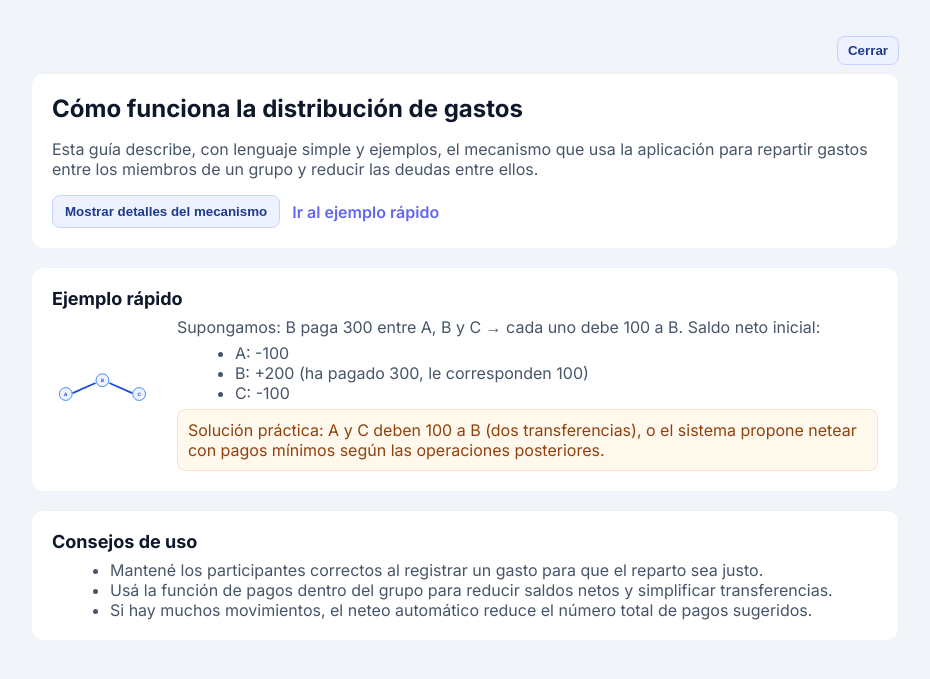
After one commit to bautinca/prototipo-gestion-G11, a Django app: page /tutorial/ in a window 1280 px wide. The commit adds this page. Shown: the top 679 px of the page, without its empty margins (175-1105 px from the left). Run offline with Django 5.2, Linux system fonts and the light colour scheme.

Commit message:
conversion autoamtica + info y tutorial gastos

```diff
--- a/groupExpenses/prototype/templates/prototype/login.html
+++ b/groupExpenses/prototype/templates/prototype/login.html
@@ -4,6 +4,7 @@
   .auth-wrap { max-width: 400px; margin: 80px auto; padding: 0 16px; }
   .auth-card { background: white; border-radius: 12px; box-shadow: 0 1px 3px rgba(0,0,0,0.08); padding: 32px; }
   .auth-title { font-size: 22px; font-weight: 700; color: #0f172a; margin: 0 0 24px; text-align: center; }
+  .btn-info { background:#eef2ff;border:1px solid #c7d2fe;color:#1e3a8a;padding:6px 10px;border-radius:8px;cursor:pointer;font-weight:600; }
   .auth-field { margin-bottom: 16px; }
   .auth-field label { display: block; font-size: 13px; font-weight: 600; color: #475569; margin-bottom: 6px; }
   .auth-field input { width: 100%; padding: 10px 12px; border: 1px solid #e2e8f0; border-radius: 8px; font-size: 14px; font-family: inherit; outline: none; box-sizing: border-box; }
@@ -14,7 +15,10 @@
 </style>
 <div class="auth-wrap">
   <div class="auth-card">
-    <p class="auth-title">💸 Iniciar sesión</p>
+    <div style="display:flex;justify-content:space-between;align-items:center;margin-bottom:8px;">
+      <p class="auth-title" style="margin:0;">💸 Iniciar sesión</p>
+      <button type="button" class="btn-info">Info</button>
+    </div>
     <form method="POST">
       {% csrf_token %}
       <div class="auth-field">
--- /dev/null
+++ b/groupExpenses/prototype/templates/prototype/tutorial.html
@@ -0,0 +1,102 @@
+{% extends "main.html" %}
+{% block content %}
+<style>
+	.tutorial-wrap { max-width:900px;margin:36px auto;padding:0 16px; }
+	.card { background:white;border-radius:12px;padding:20px;border:1px solid #edf2f7;margin-bottom:18px; }
+	h1 { margin:0 0 8px;font-size:24px;color:#0f172a }
+	p { color:#475569 }
+	.steps { display:grid;grid-template-columns:1fr;gap:12px;margin-top:12px }
+	.step { padding:12px;border-radius:8px;background:#f8fafc;border:1px solid #e6eef8 }
+	.step h3 { margin:0 0 6px;font-size:16px }
+	.small-svg { width:160px;height:90px;display:inline-block;vertical-align:middle;margin-right:12px }
+	.toggle-btn { background:#eef2ff;border:1px solid #c7d2fe;color:#1e3a8a;padding:8px 12px;border-radius:8px;cursor:pointer;font-weight:600 }
+	.example { background:#fff8ed;border:1px solid #fde1c7;padding:10px;border-radius:8px;color:#92400e }
+</style>
+
+<div class="tutorial-wrap">
+	<div style="display:flex;justify-content:flex-end;margin-bottom:8px;">
+		<button class="btn-info" data-action="goto" data-href="/" style="background:#eef2ff;border:1px solid #c7d2fe;color:#1e3a8a;padding:6px 10px;border-radius:8px;cursor:pointer;font-weight:600;">Cerrar</button>
+	</div>
+	<div class="card">
+		<h1>Cómo funciona la distribución de gastos</h1>
+		<p>Esta guía describe, con lenguaje simple y ejemplos, el mecanismo que usa la aplicación para repartir gastos entre los miembros de un grupo y reducir las deudas entre ellos.</p>
+		<div style="margin-top:12px;display:flex;gap:12px;align-items:center;">
+			<button id="show-details" class="toggle-btn">Mostrar detalles del mecanismo</button>
+			<a href="#" onclick="document.getElementById('calculator').scrollIntoView();return false;" style="color:#6366f1;font-weight:600">Ir al ejemplo rápido</a>
+		</div>
+		<div id="details" style="display:none;margin-top:12px">
+			<div class="steps">
+				<div class="step">
+					<h3>1) Registrar gastos</h3>
+					<p>Cuando alguien paga algo para el grupo, registramos quién pagó, cuánto y qué miembros participan en ese gasto.</p>
+				</div>
+				<div class="step">
+					<h3>2) Dividir el monto</h3>
+					<p>El total se divide entre los participantes del gasto (por ejemplo, un almuerzo entre 3 → cada uno paga 1/3). El autor del gasto suele haber pagado toda la suma, así que los otros pasan a deberle su parte.</p>
+				</div>
+				<div class="step">
+					<h3>3) Calcular saldos netos</h3>
+					<p>Sumamos por persona lo que los demás le deben y restamos lo que ella debe: obtenemos un saldo neto. Saldo positivo = eres acreedor; saldo negativo = eres deudor.</p>
+				</div>
+				<div class="step">
+					<h3>4) Netear las deudas (cancelación mínima)</h3>
+					<p>Para evitar múltiples transferencias, emparejamos a quienes más deben con quienes más deben recibir. Se calculan pagos directos hasta que los saldos quedan en cero o cercanos a cero.</p>
+				</div>
+				<div class="step">
+					<h3>5) Registrar pagos</h3>
+					<p>Cuando un miembro realiza un pago (por ejemplo, A paga a B), actualizamos los saldos y las deudas netas se recalculan.</p>
+				</div>
+			</div>
+		</div>
+	</div>
+
+	<div class="card" id="calculator">
+		<h2 style="font-size:18px;margin:0 0 8px">Ejemplo rápido</h2>
+		<div style="display:flex;gap:12px;align-items:center;">
+			<svg class="small-svg" viewBox="0 0 220 120" xmlns="http://www.w3.org/2000/svg">
+				<circle cx="30" cy="60" r="14" fill="#eef2ff" stroke="#3b82f6" stroke-width="2" />
+				<text x="30" y="64" font-size="10" text-anchor="middle" fill="#1d4ed8" font-weight="700">A</text>
+				<circle cx="110" cy="30" r="14" fill="#eef2ff" stroke="#3b82f6" stroke-width="2" />
+				<text x="110" y="34" font-size="10" text-anchor="middle" fill="#1d4ed8" font-weight="700">B</text>
+				<circle cx="190" cy="60" r="14" fill="#eef2ff" stroke="#3b82f6" stroke-width="2" />
+				<text x="190" y="64" font-size="10" text-anchor="middle" fill="#1d4ed8" font-weight="700">C</text>
+				<line x1="45" y1="58" x2="95" y2="36" stroke="#1d4ed8" stroke-width="4" marker-end="url(#m)" />
+				<line x1="125" y1="36" x2="175" y2="58" stroke="#1d4ed8" stroke-width="4" marker-end="url(#m)" />
+			</svg>
+			<div>
+				<p style="margin:0 0 6px">Supongamos: B paga 300 entre A, B y C → cada uno debe 100 a B. Saldo neto inicial:</p>
+				<ul style="margin:0 0 6px 18px;color:#475569">
+					<li>A: -100</li>
+					<li>B: +200 (ha pagado 300, le corresponden 100)</li>
+					<li>C: -100</li>
+				</ul>
+				<div class="example">Solución práctica: A y C deben 100 a B (dos transferencias), o el sistema propone netear con pagos mínimos según las operaciones posteriores.</div>
+			</div>
+		</div>
+	</div>
+
+	<div class="card">
+		<h2 style="font-size:18px;margin:0 0 8px">Consejos de uso</h2>
+		<ul style="margin:0 0 0 18px;color:#475569">
+			<li>Mantené los participantes correctos al registrar un gasto para que el reparto sea justo.</li>
+			<li>Usá la función de pagos dentro del grupo para reducir saldos netos y simplificar transferencias.</li>
+			<li>Si hay muchos movimientos, el neteo automático reduce el número total de pagos sugeridos.</li>
+		</ul>
+	</div>
+</div>
+
+<script>
+	document.getElementById('show-details')?.addEventListener('click', function(){
+		const d = document.getElementById('details');
+		if(!d) return;
+		if(d.style.display === 'none'){
+			d.style.display = 'block';
+			this.textContent = 'Ocultar detalles del mecanismo';
+		} else {
+			d.style.display = 'none';
+			this.textContent = 'Mostrar detalles del mecanismo';
+		}
+	});
+</script>
+
+{% endblock %}
--- a/groupExpenses/prototype/urls.py
+++ b/groupExpenses/prototype/urls.py
@@ -12,4 +12,5 @@ urlpatterns = [
     path('register/', views.register_view, name='register'),
     path('login/', views.login_view, name='login'),
     path('logout/', views.logout_view, name='logout'),
+    path('tutorial/', views.tutorial, name='tutorial'),
 ]
--- a/groupExpenses/prototype/views.py
+++ b/groupExpenses/prototype/views.py
@@ -8,7 +8,7 @@ from django.utils import timezone
 from decimal import Decimal, InvalidOperation
 from .models import Group, Expense, CURRENCY_CHOICES, GroupInvitation
 from .forms import GroupForm
-from .utils import calculate_debts
+from .utils import calculate_debts, get_conversion_rate
 
 MAX_AMOUNT = Decimal('999999999.99')
 
@@ -289,24 +289,27 @@ def updateGroup(request, pk):
     if request.method == 'POST':
         if form.is_valid():
             new_currency = form.cleaned_data['currency']
+            conversion_message = None
             if new_currency != old_currency:
-                exchange_rate_str = request.POST.get('exchange_rate', '').strip()
-                if exchange_rate_str:
-                    rate = Decimal(exchange_rate_str)
-                    direction = request.POST.get('exchange_direction', 'multiply')
-                    for expense in group.expense_set.all():
-                        if direction == 'divide':
-                            new_amount = expense.amount / rate
-                        else:
-                            new_amount = expense.amount * rate
-
-                        if new_amount > MAX_AMOUNT:
-                            messages.error(request, 'La conversión de moneda resultaría en montos demasiado altos. Operación cancelada.')
-                            return redirect('update-group', pk=pk)
-
-                        expense.amount = new_amount
-                        expense.save()
+                rate = get_conversion_rate(old_currency, new_currency)
+                if rate is None:
+                    messages.error(request, 'No hay una tasa de conversión disponible para estas monedas.')
+                    return redirect('update-group', pk=pk)
+                for expense in group.expense_set.all():
+                    new_amount = (expense.amount * rate).quantize(Decimal('0.01'))
+                    if new_amount > MAX_AMOUNT:
+                        messages.error(request, 'La conversión de moneda resultaría en montos demasiado altos. Operación cancelada.')
+                        return redirect('update-group', pk=pk)
+                    expense.amount = new_amount
+                    expense.original_amount = new_amount
+                    expense.original_currency = new_currency
+                    expense.save()
+                conversion_message = f'Conversión a {new_currency} aplicada con tasa {rate}.'
             form.save()
+            if conversion_message:
+                messages.success(request, conversion_message)
+            else:
+                messages.success(request, 'Grupo actualizado correctamente.')
             return redirect('group', pk=pk)
 
     return render(request, './prototype/group_form.html', {'form': form, 'group': group})
@@ -342,3 +345,8 @@ def login_view(request):
 def logout_view(request):
     logout(request)
     return redirect('login')
+
+
+def tutorial(request):
+    """Renderiza la página de tutorial explicativa (pública)."""
+    return render(request, 'prototype/tutorial.html')
--- a/groupExpenses/templates/main.html
+++ b/groupExpenses/templates/main.html
@@ -22,9 +22,12 @@
   </style>
 </head>
 <body>
+  <!-- Top bar removed per design: Tutorial moved to authenticated header -->
   {% if user.is_authenticated %}
   <div style="background:white;border-bottom:1px solid #e2e8f0;padding:10px 24px;display:flex;justify-content:flex-end;align-items:center;gap:12px;font-size:13px;color:#64748b;">
-    <span>{{ user.username }}</span>
+    <button class="btn-info" data-action="goto" data-href="{% url 'tutorial' %}" style="background:#eef2ff;border:1px solid #c7d2fe;color:#1e3a8a;padding:6px 10px;border-radius:8px;cursor:pointer;font-weight:600;">Tutorial</button>
+    <button class="btn-info" data-action="info" style="background:#eef2ff;border:1px solid #c7d2fe;color:#1e3a8a;padding:6px 10px;border-radius:8px;cursor:pointer;font-weight:600;">Info</button>
+    <span style="margin-left:6px;">{{ user.username }}</span>
     <a href="{% url 'logout' %}" style="color:#ef4444;font-weight:600;">Cerrar sesión</a>
   </div>
   {% endif %}
@@ -39,4 +42,38 @@
   {% endif %}
   {% block content %}{% endblock %}
 </body>
+<div id="info-modal" style="display:none;position:fixed;inset:0;align-items:center;justify-content:center;z-index:1200;">
+  <div style="position:absolute;inset:0;background:rgba(2,6,23,0.6);"></div>
+  <div style="background:white;border-radius:12px;box-shadow:0 20px 50px rgba(2,6,23,0.3);max-width:640px;width:90%;padding:24px;position:relative;z-index:1201;">
+    <div style="display:flex;justify-content:space-between;align-items:center;gap:12px;margin-bottom:12px;">
+      <h3 style="margin:0;font-size:18px;color:#0f172a;">¿Para qué sirve este sitio?</h3>
+      <button id="info-close" style="background:#fff;border:1px solid #e2e8f0;padding:6px 8px;border-radius:8px;cursor:pointer;">Cerrar</button>
+    </div>
+    <p style="margin:0;color:#475569;line-height:1.6;">Este sitio permite crear grupos y registrar gastos compartidos. Su propósito es distribuir los pagos entre los integrantes del mismo grupo, calcular deudas netas, y facilitar pagos entre miembros para saldar deudas de forma sencilla.</p>
+  </div>
+</div>
+<script>
+  // Info modal open/close handlers
+  document.addEventListener('click', (e) => {
+    const target = e.target;
+    const btn = target.closest('.btn-info');
+    if (btn) {
+      const action = btn.dataset.action;
+      if (action === 'info') {
+        const modal = document.getElementById('info-modal');
+        if (modal) modal.style.display = 'flex';
+        return;
+      }
+      if (action === 'goto') {
+        const href = btn.dataset.href;
+        if (href) window.location.href = href;
+        return;
+      }
+    }
+    if (target.id === 'info-close' || target.id === 'info-modal') {
+      const modal = document.getElementById('info-modal');
+      if (modal) modal.style.display = 'none';
+    }
+  });
+</script>
 </html>
```
Also changed, not shown: groupExpenses/prototype/conversion_rates.csv (added, +7 -0 lines), groupExpenses/prototype/templates/prototype/group_form.html (+3 -47 lines), groupExpenses/prototype/tests.py (+31 -15 lines), groupExpenses/prototype/utils.py (+29 -0 lines).
